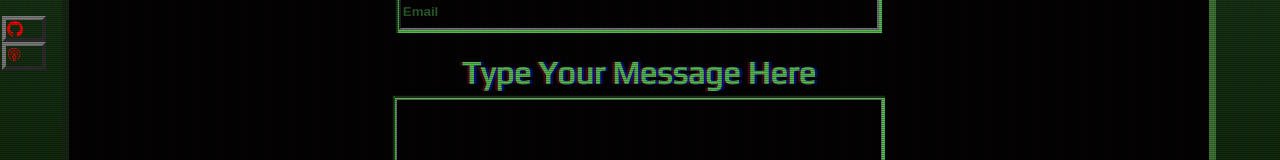
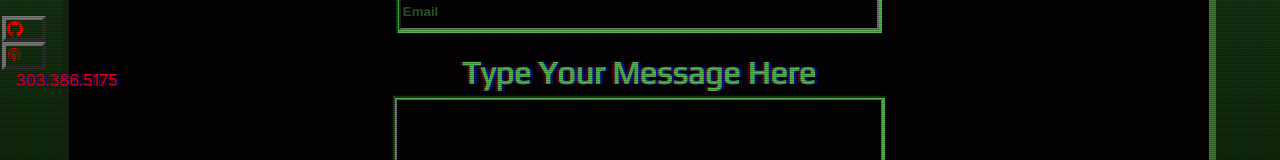
Before and after one commit to madrodgerflynn/reactFolio, a React (Create React App) app: page /Contact in a window 1280 px wide. Shown: the part 320-480 px from the top of the page. Built offline with nearby package versions, Linux system fonts and the light colour scheme; a web font is replaced by a local one.

Commit message:
sideBar responsivness not functioning

```diff
--- a/src/componenets/contact/Contact.css
+++ b/src/componenets/contact/Contact.css
@@ -92,6 +92,13 @@
   color: var(--mandarin);
   box-shadow: inset 0 0 0.1rem 0.2rem var(--black), 0 0 0.1rem 0.2rem var(--red);
 }
+.phoneNumber {
+  display: flex;
+  flex-direction: row;
+  position: absolute;
+  left: 1rem;
+  color: var(--red);
+}
 @media screen and (max-width: 390px) {
   /* .contactForm {
     width: 50%;
@@ -114,4 +121,9 @@
     width: 60%;
     height: 22rem;
   }
+  .phoneNumber {
+    display: flex;
+    flex-direction: column;
+    position: static;
+  }
 }
--- a/src/componenets/contact/Contact.js
+++ b/src/componenets/contact/Contact.js
@@ -3,6 +3,7 @@ import React, { useState } from "react";
 import "./Contact.css";
 import emailjs from "@emailjs/browser";
 import SideBar from "../sideBar/SideBar.js";
+import { showPhoneNumber } from "../sideBar/SideBar.js";
 function Contact() {
   let [senderName, setSenderName] = useState("");
   let [senderEmail, setSenderEmail] = useState("");
@@ -48,6 +49,7 @@ function Contact() {
   }
   return (
     <div className="stuffContainer">
+      <div className="phoneNumber">{showPhoneNumber}</div>
       <SideBar />
       <form className="row contactForm" onSubmit={handleEvent}>
         <div className="col nameInput">
@@ -82,7 +84,6 @@ function Contact() {
           Send It!
         </button>
       </form>
-      <div>{/* <Text /> */}</div>
     </div>
   );
 }
--- a/src/componenets/sideBar/SideBar.css
+++ b/src/componenets/sideBar/SideBar.css
@@ -32,3 +32,8 @@
   border: none;
   padding: 1px;
 }
+@media screen and (max-width: 390px) {
+  .sideBarContainer {
+    position: static;
+  }
+}
--- a/src/componenets/sideBar/SideBar.js
+++ b/src/componenets/sideBar/SideBar.js
@@ -28,5 +28,5 @@ function SideBar() {
     </div>
   );
 }
-const Text = <div>"303.386.5175"</div>;
+export const showPhoneNumber = "303.386.5175";
 export default SideBar;
```
